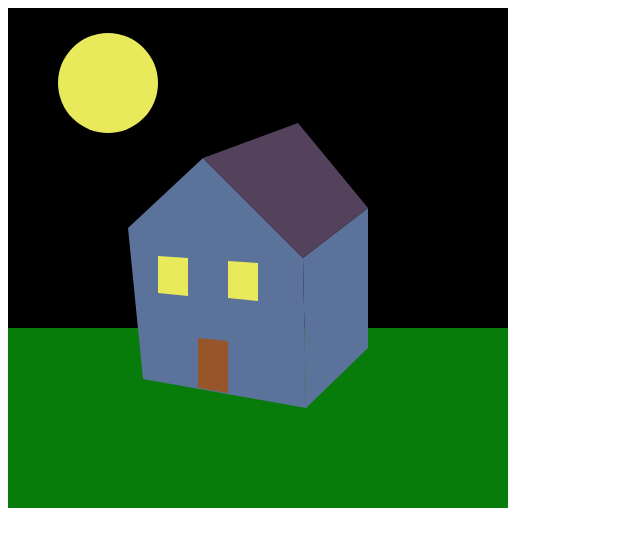
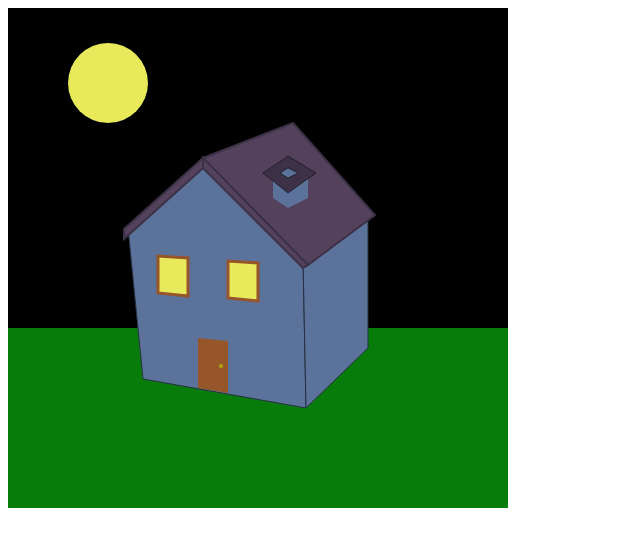
Before and after one commit to JustinHeidema/1536-Assignment-3, a plain HTML site: page index.html in a window 1280 px wide. Shown: the whole page, without its empty margins (0-640 px from the left). Drawn offline with Linux system fonts and the light colour scheme.

Commit message:
More work on the house

```diff
--- a/index.html
+++ b/index.html
@@ -4,7 +4,7 @@
     <title>House</title>
     <meta charset="utf-8">
 </head>
-<body onload="nightSky(); drawGrass(); drawHouseFront(); drawHouseSide(); drawDoor(); drawLeftWindow(); drawRightWindow(); drawDoorHandle(); drawRoof(); ">
+<body onload="nightSky(); drawGrass(); drawHouseFront(); drawHouseSide(); drawDoor(); drawLeftWindow(); drawRightWindow(); drawMoon(); drawRoof(); drawRoofFront(); drawRoofFront2(); drawDoorHandle(); drawChimneyFront(); drawChimneySide(); drawChimneyTop(); drawChimneyInside();">
     <canvas id='myDrawing' width='500' height='500'></canvas>
     <script>
 
@@ -30,6 +30,8 @@
             c2.lineTo(135, 371);
             c2.closePath();
             c2.fill();
+            c2.strokeStyle = '#253041';
+            c2.stroke();
         }
 
         function drawHouseSide() {
@@ -43,6 +45,8 @@
             c2.lineTo(295, 250);
             c2.closePath();
             c2.fill();
+            c2.strokeStyle = '#253041';
+            c2.stroke();
         }
 
         function drawDoor() {
@@ -71,6 +75,9 @@
             c2.lineTo(150, 285);
             c2.closePath();
             c2.fill();
+            c2.lineWidth = 3;
+            c2.strokeStyle = '#96562a';
+            c2.stroke();
         }
 
         function drawRightWindow() {
@@ -85,15 +92,18 @@
             c2.lineTo(220, 290);
             c2.closePath();
             c2.fill();
+            c2.lineWidth = 3;
+            c2.strokeStyle = '#96562a';
+            c2.stroke();
         }
 
-        function drawDoorHandle() {
+        function drawMoon() {
 
             var canvas = document.getElementById("myDrawing");
             var c2 = canvas.getContext('2d');
             c2.fillStyle = '';
             c2.beginPath();
-            c2.arc(100,75,50,0,2*Math.PI);
+            c2.arc(100,75,40,0,2*Math.PI);
             c2.fill();
         }
 
@@ -113,12 +123,112 @@
             c2.fillStyle = '#54425c';
             c2.beginPath();
             c2.moveTo(195, 150);
-            c2.lineTo(295, 250);
-            c2.lineTo(360, 200);
-            c2.lineTo(290, 115);
+            c2.lineTo(300, 257);
+            c2.lineTo(367, 207);
+            c2.lineTo(285, 115);
             c2.closePath();
             c2.fill();
+            c2.lineWidth = 2;
+            c2.strokeStyle = '#3c3146';
+            c2.stroke();
 
+        }
+        function drawRoofFront() {
+
+            var canvas = document.getElementById("myDrawing");
+            var c2 = canvas.getContext('2d');
+            c2.fillStyle = '#54425c';
+            c2.beginPath();
+            c2.moveTo(195, 150);
+            c2.lineTo(300, 257);
+            c2.lineTo(295, 260);
+            c2.lineTo(195, 160);
+            c2.closePath();
+            c2.fill();
+            c2.lineWidth = 2;
+            c2.strokeStyle = '#3c3146';
+            c2.stroke();
+        }
+        function drawRoofFront2() {
+            var canvas = document.getElementById("myDrawing");
+            var c2 = canvas.getContext('2d');
+            c2.fillStyle = '#54425c';
+            c2.beginPath();
+            c2.moveTo(195, 150);
+            c2.lineTo(116, 221);
+            c2.lineTo(116, 231);
+            c2.lineTo(195, 160);
+            c2.closePath();
+            c2.fill();
+            c2.strokeStyle = '#3c3146';
+            c2.stroke();
+        }
+        function drawDoorHandle() {
+            var canvas = document.getElementById("myDrawing");
+            var c2 = canvas.getContext('2d');
+            c2.fillStyle = '#ada711';
+            c2.beginPath();
+            c2.arc(213,358,2,0,2*Math.PI);
+            c2.fill();
+
+        }
+
+        function drawChimneyFront() {
+            var canvas = document.getElementById("myDrawing");
+            var c2 = canvas.getContext('2d');
+            c2.fillStyle = '#5b729a';
+            c2.beginPath();
+            c2.moveTo(280, 200);
+            c2.lineTo(300, 190);
+            c2.lineTo(300, 160);
+            c2.lineTo(280, 170);
+            c2.closePath();
+            c2.fill();
+        }
+
+        function drawChimneySide() {
+            var canvas = document.getElementById("myDrawing");
+            var c2 = canvas.getContext('2d');
+            c2.fillStyle = '#5b729a';
+            c2.beginPath();
+            c2.moveTo(280, 200);
+            c2.lineTo(280, 170);
+            c2.lineTo(265, 160);
+            c2.lineTo(265, 190);
+            c2.closePath();
+            c2.fill();
+        }
+
+        function drawChimneyTop() {
+            var canvas = document.getElementById("myDrawing");
+            var c2 = canvas.getContext('2d');
+            c2.fillStyle = '#3c3146';
+            c2.beginPath();
+            c2.moveTo(280, 185);
+            c2.lineTo(308, 165);
+            c2.lineTo(280, 148);
+            c2.lineTo(255, 165);
+            c2.closePath();
+            c2.fill();
+            c2.lineWidth = .5;
+            c2.strokeStyle = 'black';
+            c2.stroke();
+        }
+
+        function drawChimneyInside() {
+            var canvas = document.getElementById("myDrawing");
+            var c2 = canvas.getContext('2d');
+            c2.fillStyle = '#5b729a';
+            c2.beginPath();
+            c2.moveTo(280, 170);
+            c2.lineTo(290, 165);
+            c2.lineTo(280, 160);
+            c2.lineTo(272, 165);
+            c2.closePath();
+            c2.fill();
+            c2.lineWidth = .5;
+            c2.strokeStyle = 'black';
+            c2.stroke();
 
         }
     </script>
```
